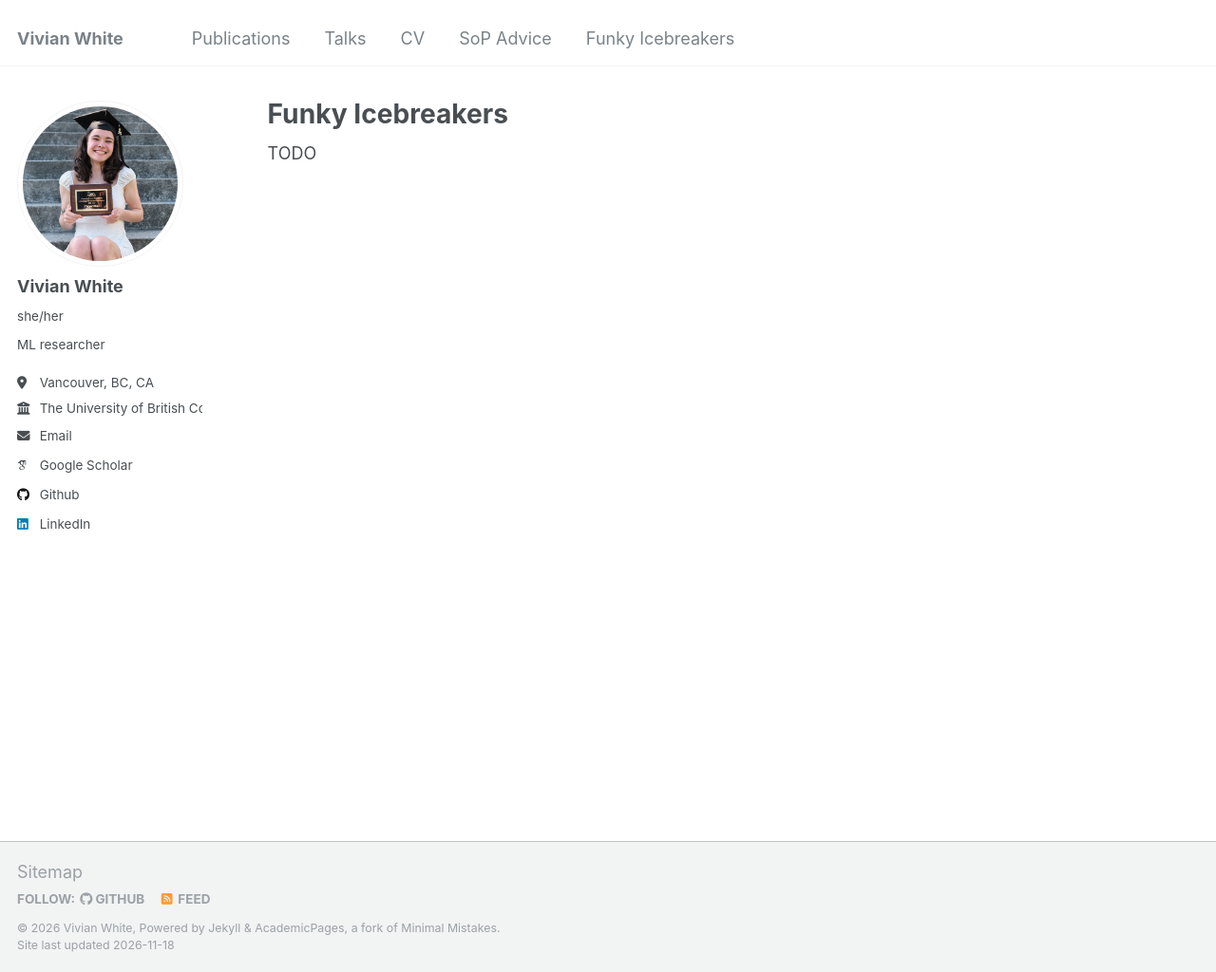
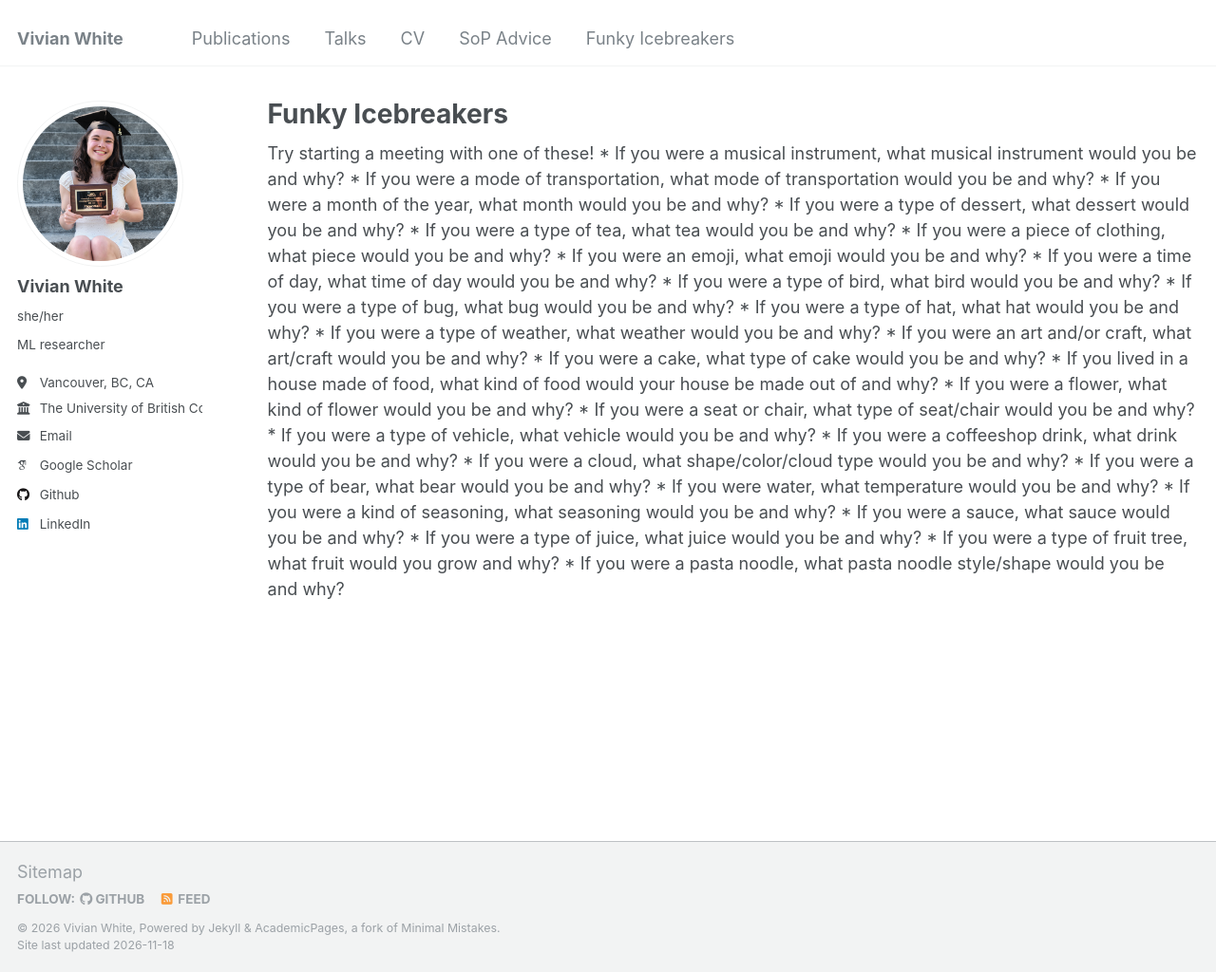
Before and after one commit to vivianwhite/vivianwhite.github.io, a Jekyll site: the page built from _pages/icebreakers.html, in a window 1280 px wide and 1024 px high. Shown: the whole window at 95% size. Built offline with Jekyll 4.4.1, drawn with Linux system fonts in a browser that asks for light colours; some web fonts are replaced.

Commit message:
add icebreakers
Added a list of creative icebreaker questions for meetings.

```diff
--- a/_pages/icebreakers.html
+++ b/_pages/icebreakers.html
@@ -4,5 +4,31 @@ title: "Funky Icebreakers"
 permalink: /icebreakers/
 author_profile: true
 ---
-
-TODO
+Try starting a meeting with one of these!
+  * If you were a musical instrument, what musical instrument would you be and why?
+  * If you were a mode of transportation, what mode of transportation would you be and why?
+  * If you were a month of the year, what month would you be and why?
+  * If you were a type of dessert, what dessert would you be and why?
+  * If you were a type of tea, what tea would you be and why?
+  * If you were a piece of clothing, what piece would you be and why?
+  * If you were an emoji, what emoji would you be and why?
+  * If you were a time of day, what time of day would you be and why?
+  * If you were a type of bird, what bird would you be and why?
+  * If you were a type of bug, what bug would you be and why?
+  * If you were a type of hat, what hat would you be and why?
+  * If you were a type of weather, what weather would you be and why?
+  * If you were an art and/or craft, what art/craft would you be and why?
+  * If you were a cake, what type of cake would you be and why?
+  * If you lived in a house made of food, what kind of food would your house be made out of and why?
+  * If you were a flower, what kind of flower would you be and why?
+  * If you were a seat or chair, what type of seat/chair would you be and why?
+  * If you were a type of vehicle, what vehicle would you be and why?
+  * If you were a coffeeshop drink, what drink would you be and why?
+  * If you were a cloud, what shape/color/cloud type would you be and why?
+  * If you were a type of bear, what bear would you be and why?
+  * If you were water, what temperature would you be and why?
+  * If you were a kind of seasoning, what seasoning would you be and why?
+  * If you were a sauce, what sauce would you be and why?
+  * If you were a type of juice, what juice would you be and why?
+  * If you were a type of fruit tree, what fruit would you grow and why?
+  * If you were a pasta noodle, what pasta noodle style/shape would you be and why?
```
